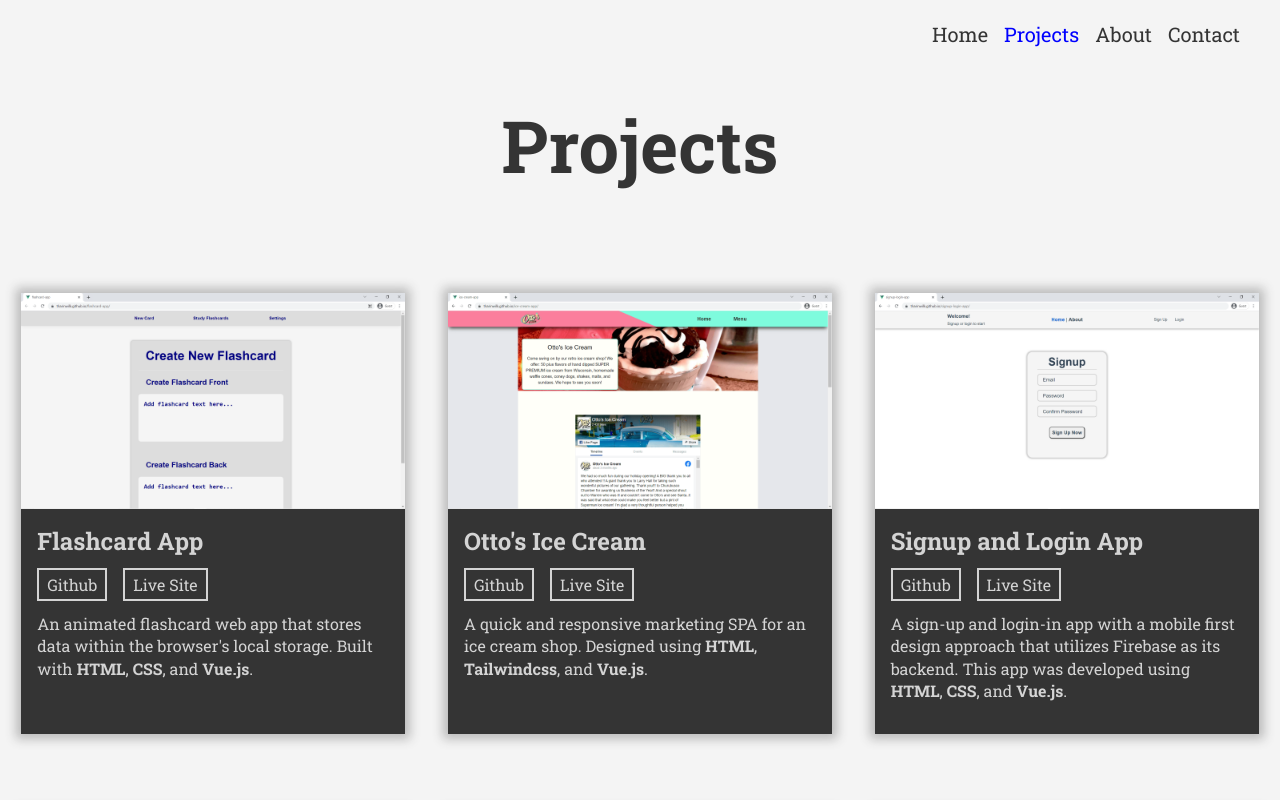
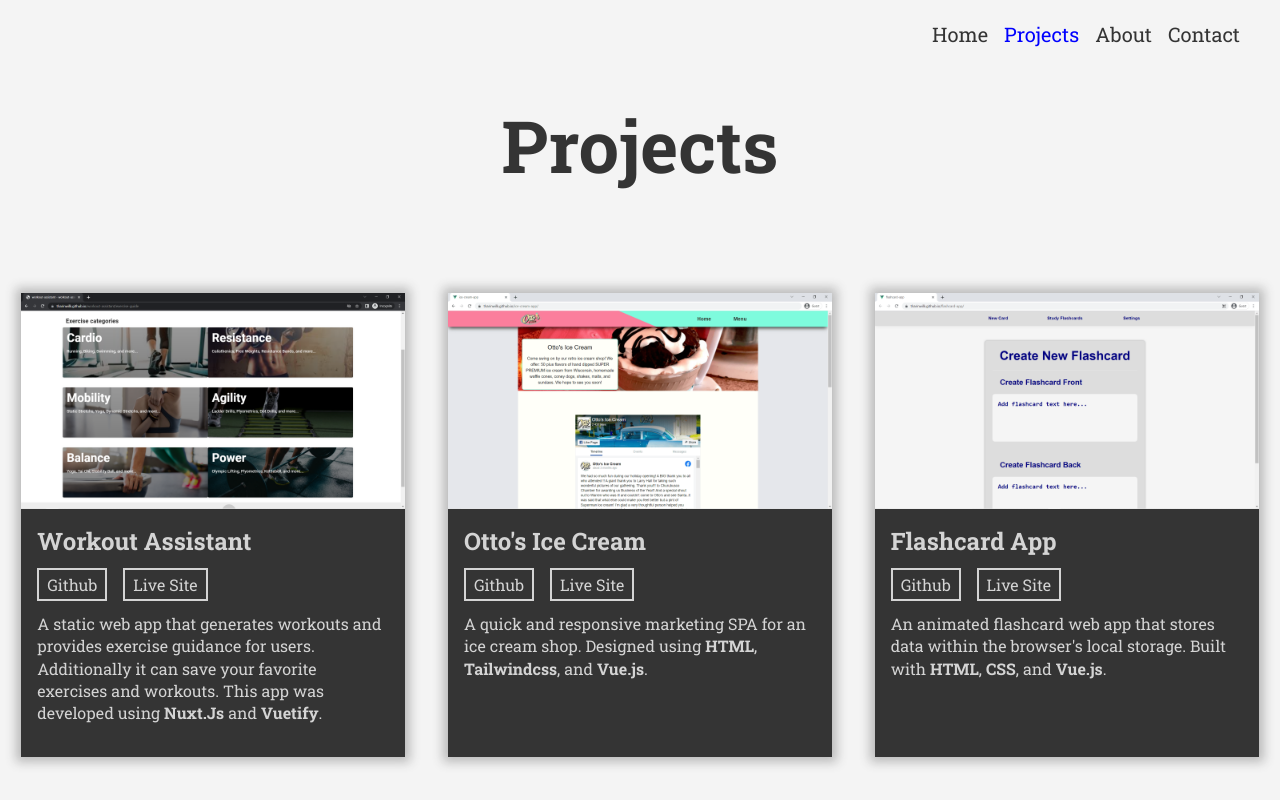
Before and after one commit to TharinWilk/Portfolio, a Vue app: page /projects in a window 1280 px wide. Shown: the top 800 px of the page. Built offline with nearby package versions, Linux system fonts and the light colour scheme.

Commit message:
Added Workout Assistant Project

```diff
--- a/src/components/home-components/HomeProjects.vue
+++ b/src/components/home-components/HomeProjects.vue
@@ -7,24 +7,26 @@
     <div class="project-area row">
       <ProjectWindow :view="view">
         <template #img>
-          <img src="@/assets/Flashcard.png" alt="Flashcard website">
+          <img src="@/assets/workout-assistant.png" alt="Workout Assistant">
         </template>
 
         <template #name class="project-name">
-          <h3>Flashcard App</h3>
+          <h3>Workout Assistant</h3>
         </template>
 
         <template #description>
-          <p>An animated flashcard web app that stores data within the browsers local storage. Built with HTML, CSS, and Vue.js.</p>
+          <p>A static web app that generates workouts and provides exercise guidance for users. Additionally it can save your favorite exercises and workouts. This app was developed using
+            <span class="font-bold">Nuxt.Js</span> and
+            <span class="font-bold">Vuetify</span>.</p>
         </template>
 
         <template #links>
           <div class="pr-1">
-            <a href="https://github.com/TharinWilk/flashcard-app" target="_blank">Github</a>
+            <a href="https://github.com/TharinWilk/workout-assistant" target="_blank">Github</a>
           </div>
 
           <div class="pr-1">
-            <a href="https://tharinwilk.github.io/flashcard-app/" target="_blank">Live Site</a>
+            <a href="https://tharinwilk.github.io/workout-assistant/" target="_blank">Live Site</a>
           </div>
         </template>
       </ProjectWindow>
@@ -51,32 +53,28 @@
             <a href="https://tharinwilk.github.io/ice-cream-app/" target="_blank">Live Site</a>
           </div>
         </template>
-
       </ProjectWindow>
 
       <ProjectWindow :view="view">
         <template #img>
-          <img src="@/assets/Signup-login.png" alt="Signup and Login web app">
+          <img src="@/assets/Flashcard.png" alt="Flashcard website">
         </template>
 
         <template #name class="project-name">
-          <h3>Signup and Login App</h3>
+          <h3>Flashcard App</h3>
         </template>
 
         <template #description>
-          <p>A sign-up and login-in app with a mobile first design approach that utilizes Firebase as its backend. This app was developed using
-            <span class="font-bold">HTML</span>,
-            <span class="font-bold">CSS</span>, and
-            <span class="font-bold">Vue.js</span>.</p>
+          <p>An animated flashcard web app that stores data within the browsers local storage. Built with HTML, CSS, and Vue.js.</p>
         </template>
 
         <template #links>
           <div class="pr-1">
-            <a href="https://github.com/TharinWilk/signup-login-app" target="_blank">Github</a>
+            <a href="https://github.com/TharinWilk/flashcard-app" target="_blank">Github</a>
           </div>
 
           <div class="pr-1">
-            <a href="https://tharinwilk.github.io/signup-login-app/" target="_blank">Live Site</a>
+            <a href="https://tharinwilk.github.io/flashcard-app/" target="_blank">Live Site</a>
           </div>
         </template>
       </ProjectWindow>
--- a/src/views/Projects.vue
+++ b/src/views/Projects.vue
@@ -5,29 +5,28 @@ JS<template lang="html">
     </section>
 
     <section class="projects-section row">
-      <ProjectWindow >
+      <ProjectWindow :view="view">
         <template #img>
-          <img src="@/assets/Flashcard.png" alt="Flashcard website">
+          <img src="@/assets/workout-assistant.png" alt="Workout Assistant">
         </template>
 
         <template #name class="project-name">
-          <h3>Flashcard App</h3>
+          <h3>Workout Assistant</h3>
         </template>
 
         <template #description>
-          <p>An animated flashcard web app that stores data within the browser's local storage. Built with
-             <span class="font-bold">HTML</span>,
-             <span class="font-bold">CSS</span>, and
-             <span class="font-bold">Vue.js</span>.</p>
+          <p>A static web app that generates workouts and provides exercise guidance for users. Additionally it can save your favorite exercises and workouts. This app was developed using
+            <span class="font-bold">Nuxt.Js</span> and
+            <span class="font-bold">Vuetify</span>.</p>
         </template>
 
         <template #links>
           <div class="pr-1">
-            <a href="https://github.com/TharinWilk/flashcard-app" target="_blank">Github</a>
+            <a href="https://github.com/TharinWilk/workout-assistant" target="_blank">Github</a>
           </div>
 
           <div class="pr-1">
-            <a href="https://tharinwilk.github.io/flashcard-app/" target="_blank">Live Site</a>
+            <a href="https://tharinwilk.github.io/workout-assistant/" target="_blank">Live Site</a>
           </div>
         </template>
       </ProjectWindow>
@@ -55,6 +54,33 @@ JS<template lang="html">
 
           <div class="pr-1">
             <a href="https://tharinwilk.github.io/ice-cream-app/" target="_blank">Live Site</a>
+          </div>
+        </template>
+      </ProjectWindow>
+
+      <ProjectWindow >
+        <template #img>
+          <img src="@/assets/Flashcard.png" alt="Flashcard website">
+        </template>
+
+        <template #name class="project-name">
+          <h3>Flashcard App</h3>
+        </template>
+
+        <template #description>
+          <p>An animated flashcard web app that stores data within the browser's local storage. Built with
+             <span class="font-bold">HTML</span>,
+             <span class="font-bold">CSS</span>, and
+             <span class="font-bold">Vue.js</span>.</p>
+        </template>
+
+        <template #links>
+          <div class="pr-1">
+            <a href="https://github.com/TharinWilk/flashcard-app" target="_blank">Github</a>
+          </div>
+
+          <div class="pr-1">
+            <a href="https://tharinwilk.github.io/flashcard-app/" target="_blank">Live Site</a>
           </div>
         </template>
       </ProjectWindow>
```
Also changed, not shown: src/assets/workout-assistant.png (added).
